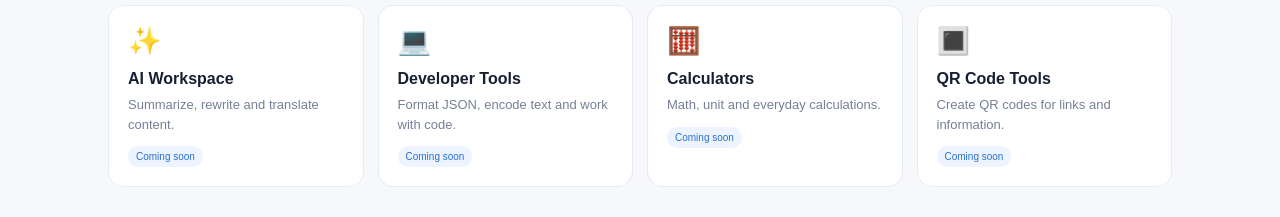
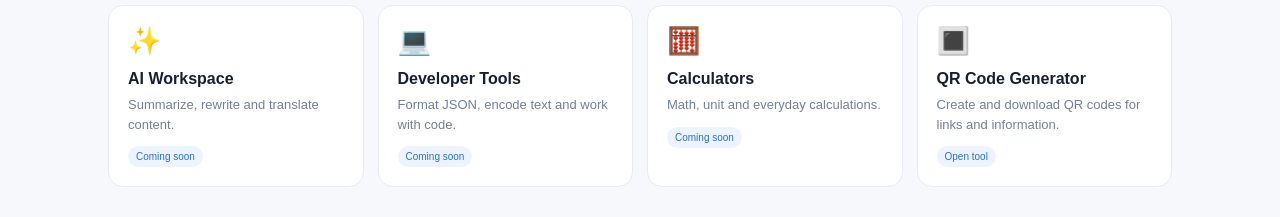
Before and after one commit to toptenquestaj-lang/docunest, a plain HTML site: page index.html in a window 1280 px wide. Shown: the part 1184-1401 px from the top of the page. Drawn offline with Linux system fonts and the light colour scheme.

Commit message:
Update index.html

```diff
--- a/index.html
+++ b/index.html
@@ -188,11 +188,11 @@ footer p{margin:7px}
 <span class="tag">Coming soon</span>
 </a>
 
-<a class="tool" href="#" data-category="utilities" data-name="QR code barcode generator">
+<a class="tool" href="qr-generator.html" data-category="utilities" data-name="QR code generator create download QR codes">
 <div class="ico">🔳</div>
-<h3>QR Code Tools</h3>
-<p>Create QR codes for links and information.</p>
-<span class="tag">Coming soon</span>
+<h3>QR Code Generator</h3>
+<p>Create and download QR codes for links and information.</p>
+<span class="tag">Open tool</span>
 </a>
 
 </div>
```
